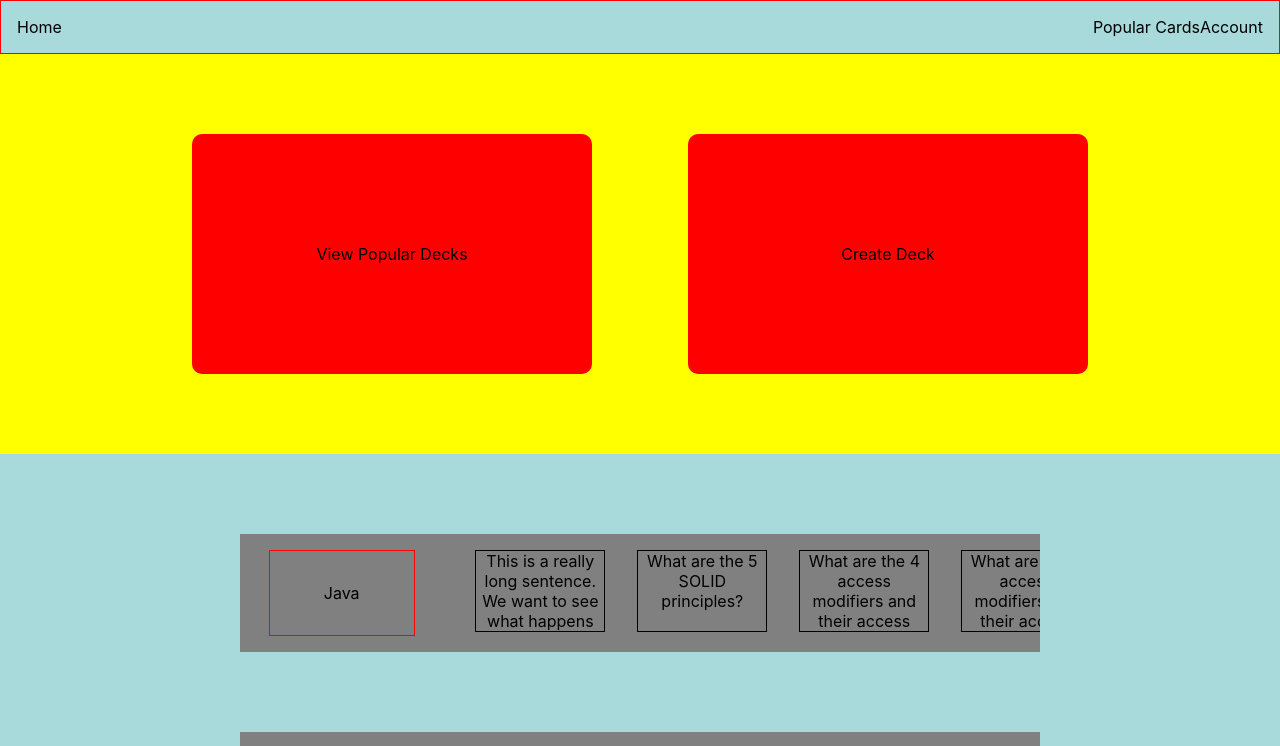
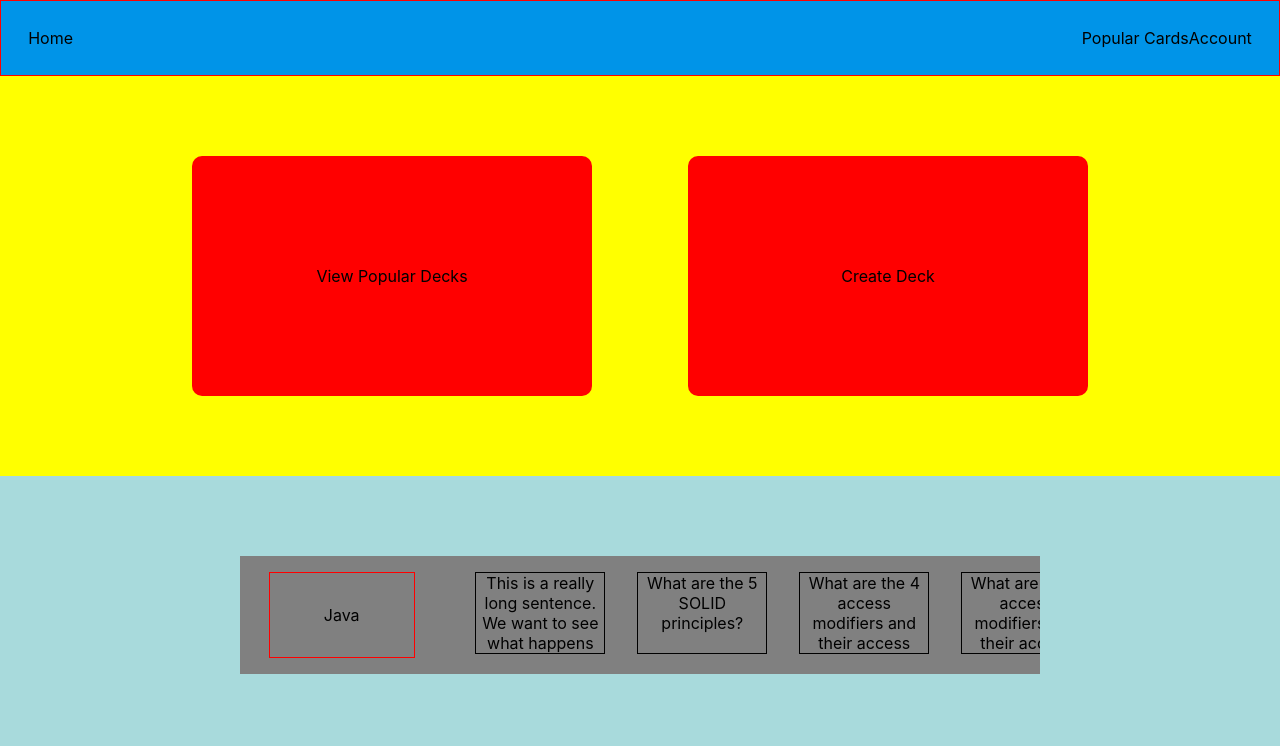
Before and after one commit to michael-mcmasters/Notecards, a React (Create React App) app: page / in a window 1280 px wide. Shown: the top 746 px of the page. Built offline with nearby package versions, Linux system fonts and the light colour scheme.

Commit message:
Give navbar a background color

```diff
--- a/src/components/Navbar/Navbar.js
+++ b/src/components/Navbar/Navbar.js
@@ -13,10 +13,10 @@ const Navbar = () => {
 };
 
 const Container = styled.div`
-  padding: 1em;
+  padding: 1.7rem;
   border: 1px solid red;
   display: flex;
-  /* width: 100vw; */
+  background-color: #0094E8;
 `;
 
 const Item = styled.div`
```
